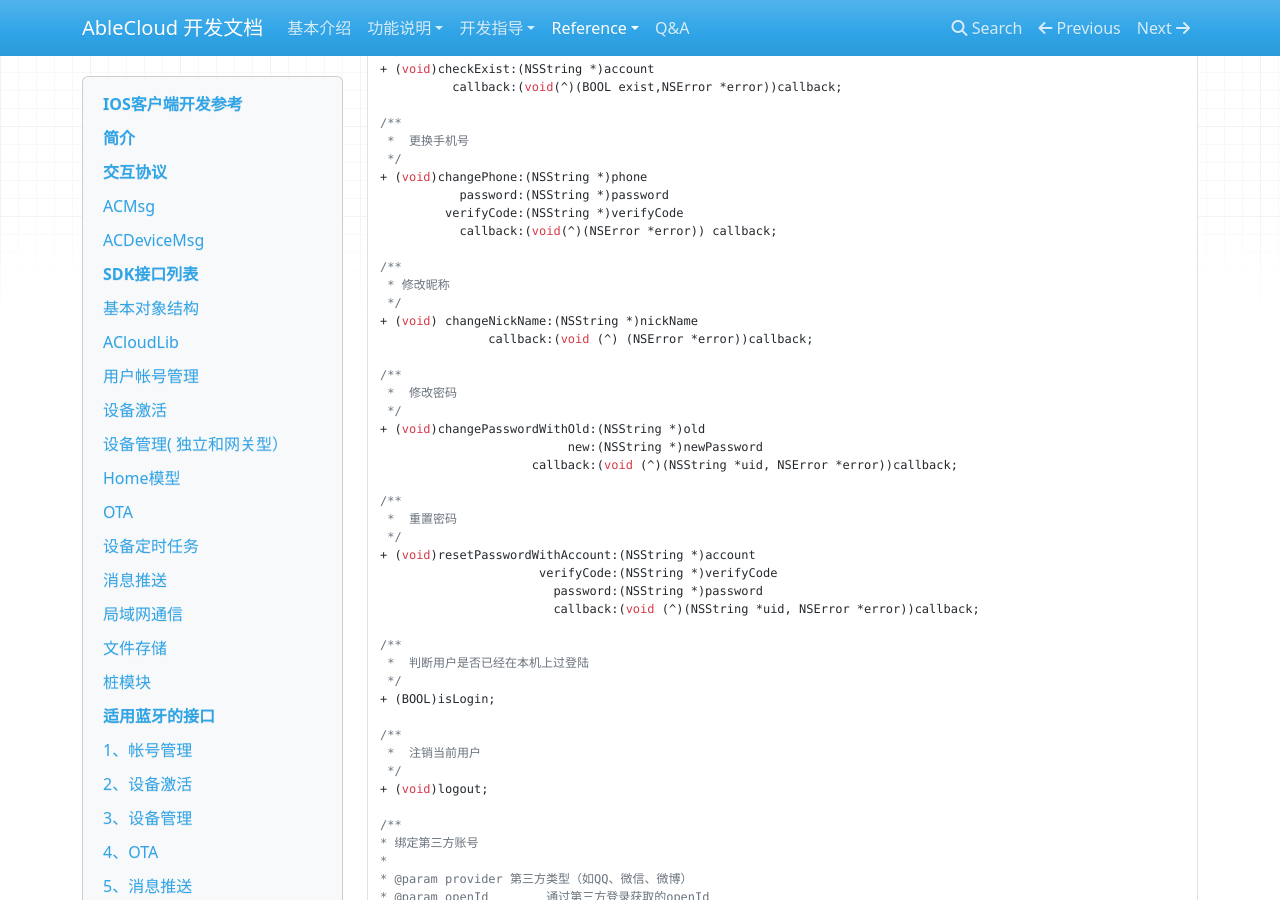
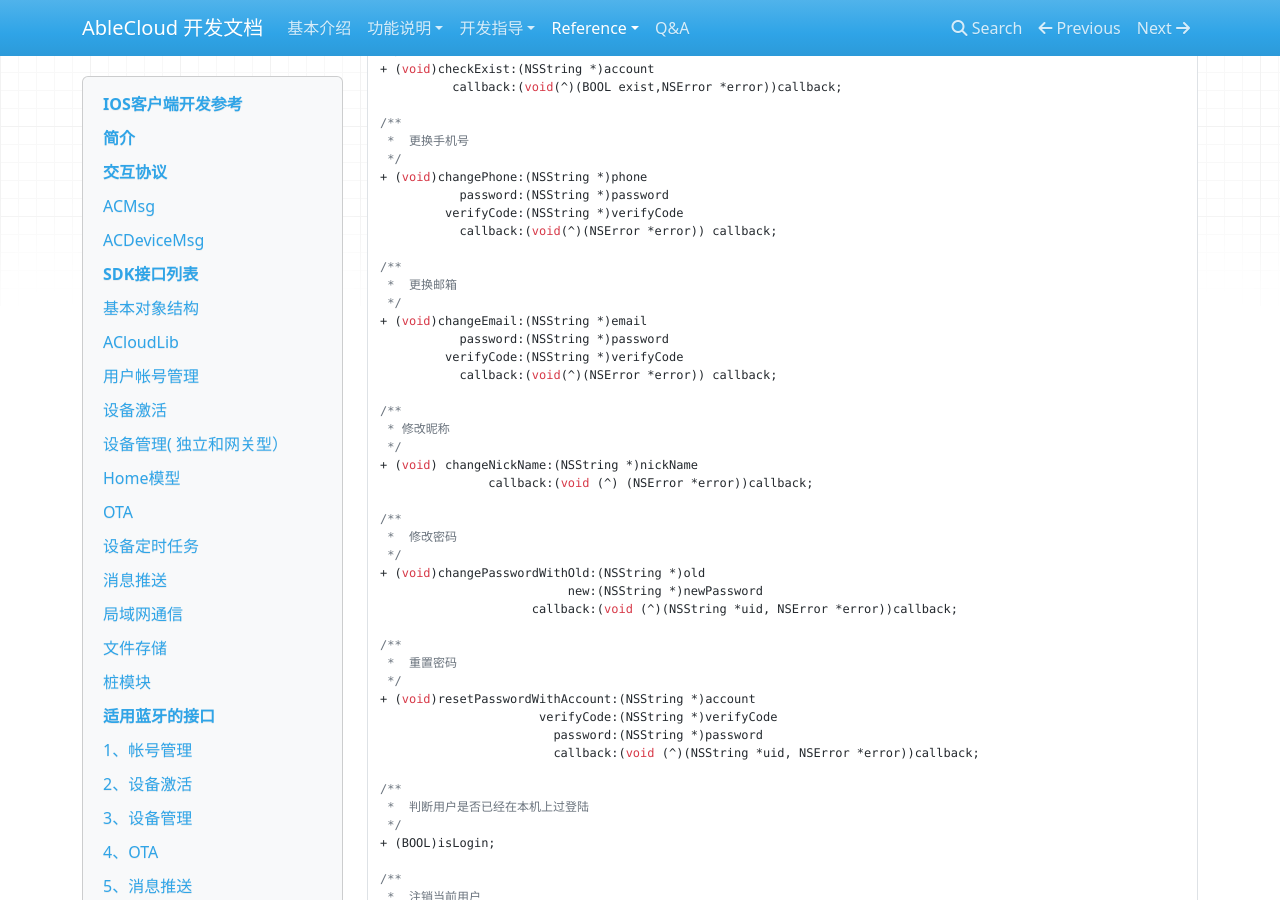
Before and after one commit to JessonW/rd_docs, an MkDocs documentation site: the page built from docs/reference/iOS.md, in a window 1280 px wide and 900 px high, scrolled down 10343 px. Built offline with MkDocs 1.6.1, drawn with Linux system fonts in a browser that asks for light colours; nearby versions of some CDN libraries; old or Windows-style settings are respelled for this version of MkDocs.

Commit message:
add changeEmail document

```diff
--- a/docs/reference/iOS.md
+++ b/docs/reference/iOS.md
@@ -524,6 +524,14 @@ import "ACAccountManager.h"
            callback:(void(^)(NSError *error)) callback;
 
 /**
+ *  更换邮箱
+ */
++ (void)changeEmail:(NSString *)email
+           password:(NSString *)password
+         verifyCode:(NSString *)verifyCode
+           callback:(void(^)(NSError *error)) callback;
+
+/**
  * 修改昵称
  */
 + (void) changeNickName:(NSString *)nickName
```
